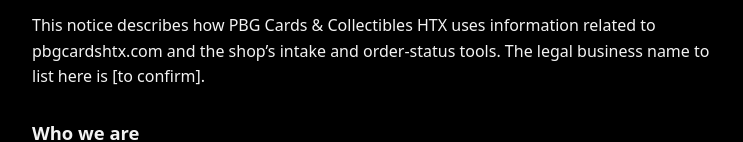
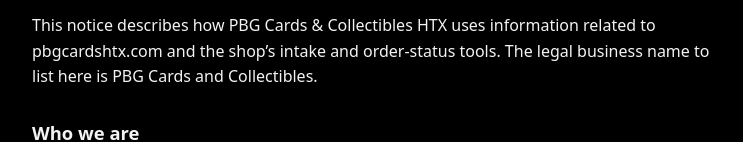
Before and after one commit to restoredraritytcg-hub/PBGhtx, a plain HTML site: page privacy/index.html in a window 1280 px wide. Shown: the part 271-413 px from the top of the page, without its empty margins (268-1011 px from the left). Drawn offline with Linux system fonts and the light colour scheme.

Commit message:
Set the privacy page legal business name to PBG Cards and Collectibles. (#5)
Co-authored-by: restoredraritytcg-hub <restoredraritytcg@gmail.com>

```diff
--- a/privacy/index.html
+++ b/privacy/index.html
@@ -47,7 +47,7 @@ a{color:var(--accent);}
     <h1>Privacy</h1>
     <p class="updated">Last updated: 27 November 2026. This page is a draft and should be reviewed by counsel (Leroy) before it is treated as final. Items marked [to confirm] still need a business-specific answer.</p>
 
-    <p>This notice describes how PBG Cards &amp; Collectibles HTX uses information related to pbgcardshtx.com and the shop’s intake and order-status tools. The legal business name to list here is [to confirm].</p>
+    <p>This notice describes how PBG Cards &amp; Collectibles HTX uses information related to pbgcardshtx.com and the shop’s intake and order-status tools. The legal business name to list here is PBG Cards and Collectibles.</p>
     <h2>Who we are</h2>
     <p>PBG Cards &amp; Collectibles HTX is a card shop at 25170 I-45 N, Unit 9, Spring, TX 77386. Phone: 832-610-7081. Instagram: <a href="https://www.instagram.com/pbgcardshophtx/">@pbgcardshophtx</a>.</p>
     <h2>What we collect</h2>
```
